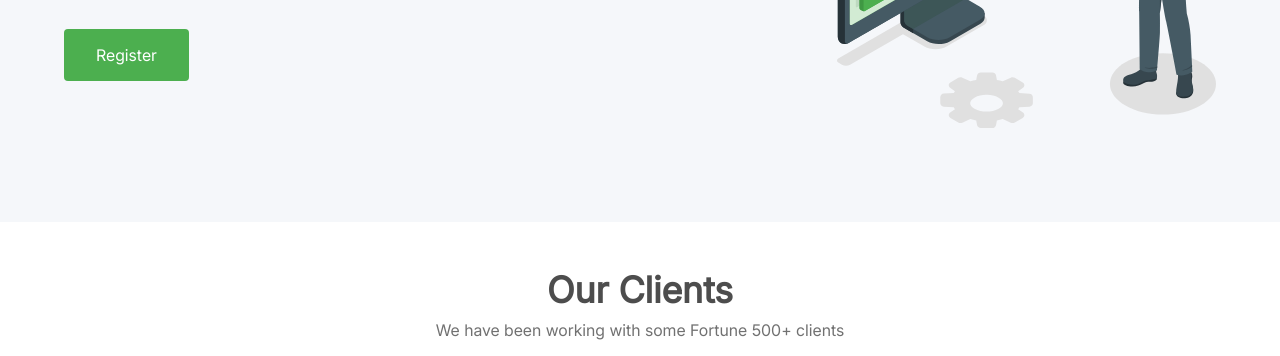
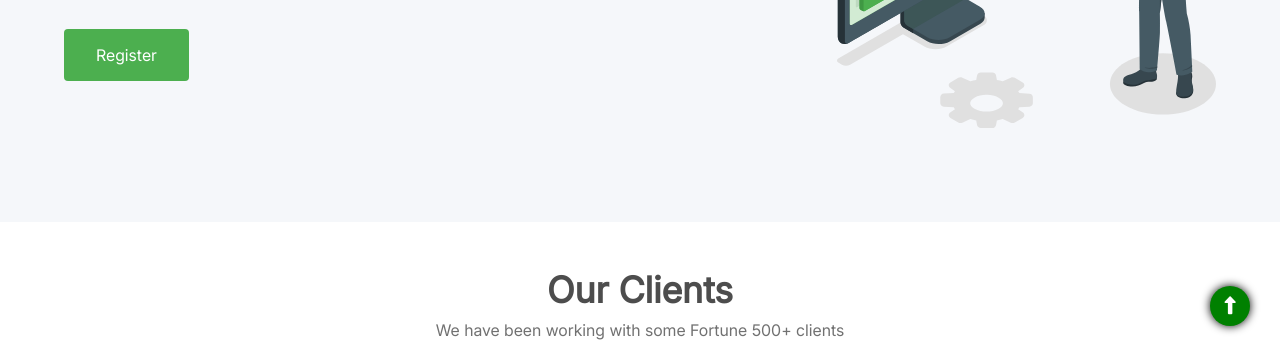
Before and after one commit to kalgo4444/Nexcent, a website: page index.html in a window 1280 px wide. Shown: the part 444-800 px from the top of the page. Drawn offline with nearby package versions, Linux system fonts and the light colour scheme.

Commit message:
fix header

```diff
--- a/index.html
+++ b/index.html
@@ -7,6 +7,7 @@
     <link rel="stylesheet" href="./src/output.css" />
     <link rel="icon" href="./src/assets/images/Icon.png" />
     <link href="https://unpkg.com/aos@2.3.1/dist/aos.css" rel="stylesheet" />
+    <link rel="stylesheet" href="https://cdnjs.cloudflare.com/ajax/libs/font-awesome/6.7.2/css/all.min.css" integrity="sha512-Evv84Mr4kqVGRNSgIGL/F/aIDqQb7xQ2vcrdIwxfjThSH8CSR7PBEakCr51Ck+w+/U6swU2Im1vVX0SVk9ABhg==" crossorigin="anonymous" referrerpolicy="no-referrer" />
   </head>
   <body>
     <header class="bg-second sticky top-0 left-0 z-50">
@@ -432,7 +433,10 @@
             </ul>
       </div>
     </footer>
+    <!-- buttun scrool up  -->
+    <a href="#" class="top"><i class="fa-solid fa-up-long"></i></a>
     <!-- js  -->
+     <script src="./js/js.js"></script>
     <script src="https://unpkg.com/aos@2.3.1/dist/aos.js"></script>
     <script>
       AOS.init();
--- /dev/null
+++ b/js/js.js
@@ -0,0 +1,17 @@
+const topEl = document.querySelector(".top")
+const headerEl = document.querySelector("header")
+
+window.addEventListener("scroll", ()=>{
+    let offset = document.documentElement.scrollTop
+    if(offset > 200){
+        topEl.classList.remove("hidden")
+    }else{
+        topEl.classList.add("hidden")
+    }
+
+    if(offset > 0){
+        headerEl.classList.add("shrink")
+    }else{
+        headerEl.classList.remove("shrink")
+    }
+})
--- a/src/input.css
+++ b/src/input.css
@@ -20,3 +20,37 @@
 }h1,h2,h3,h4,p,a,span,input,button,textarea,select{
     font-family: Inter;
 }
+.top{
+    width: 40px;
+    height: 40px;
+    background: green;
+    border-radius: 50%;
+    position: fixed;
+    bottom: 30px;
+    right: 30px;
+    transition: .3s;
+    box-shadow: #000 0px 0px 10px;
+    display: grid;
+    place-items: center;
+    color: #FFFFFF;
+    font-size: 18px;
+    font-weight: 500;
+}
+.top.hidden{
+    bottom: -60px;
+}
+
+header{
+    position: sticky;
+    top: 0;
+    left: 0;
+    width: 100%;
+    z-index: 99;
+    transition: .3s ease;
+}
+header.shrink{
+    box-shadow: 0 5px 5px #0001;
+}
+header.shrink .navbar{
+    height: 90px;
+}
```
Also changed, not shown: src/output.css.
